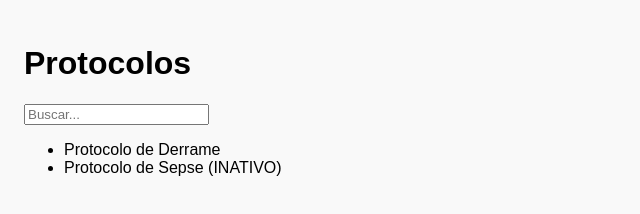
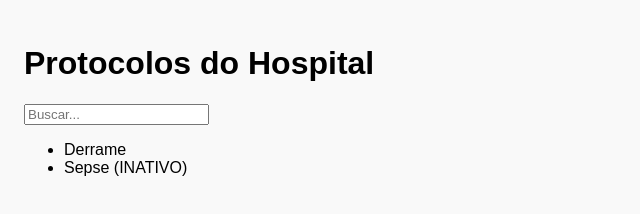
Before and after one commit to DaniAngione/prontocolos, a plain HTML site: page index.html in a window 1280 px wide. Shown: the whole page, without its empty margins (0-640 px from the left). Drawn offline with Linux system fonts and the light colour scheme.

Commit message:
Mais updates

```diff
--- a/data/protocolos.json
+++ b/data/protocolos.json
@@ -1,4 +1,4 @@
 [
-  { "title": "Protocolo de Derrame", "file": "derrame.json" },
-  { "title": "Protocolo de Sepse (INATIVO)", "file": "sepse.json" }
+  { "title": "Derrame", "file": "derrame.json" },
+  { "title": "Sepse (INATIVO)", "file": "sepse.json" }
 ]
--- a/index.html
+++ b/index.html
@@ -7,7 +7,7 @@
   <link rel="stylesheet" href="style.css">
 </head>
 <body>
-  <h1>Protocolos</h1>
+  <h1>Protocolos do Hospital</h1>
 
   <input type="text" id="search" placeholder="Buscar...">
   <ul id="protocol-list"></ul>
```
